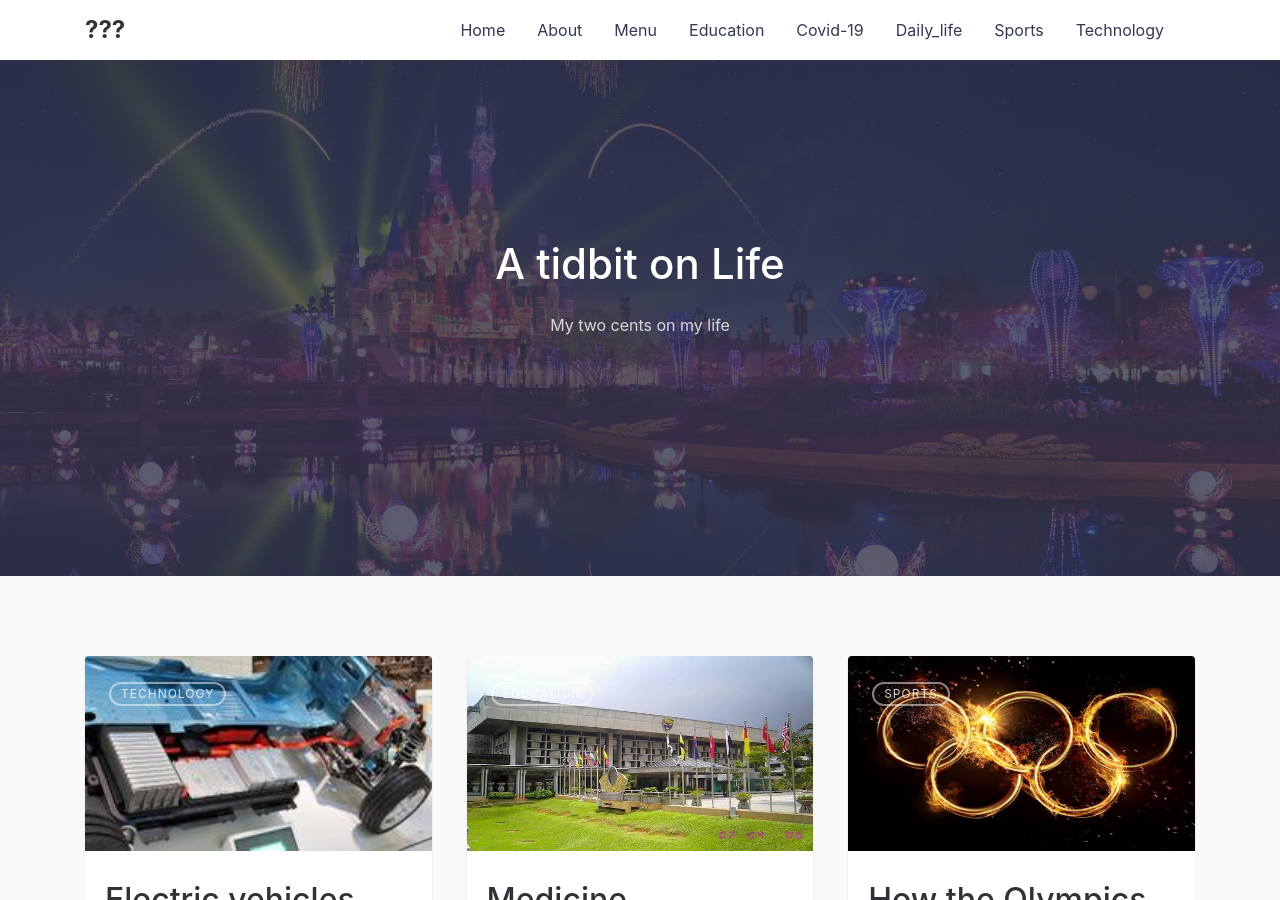
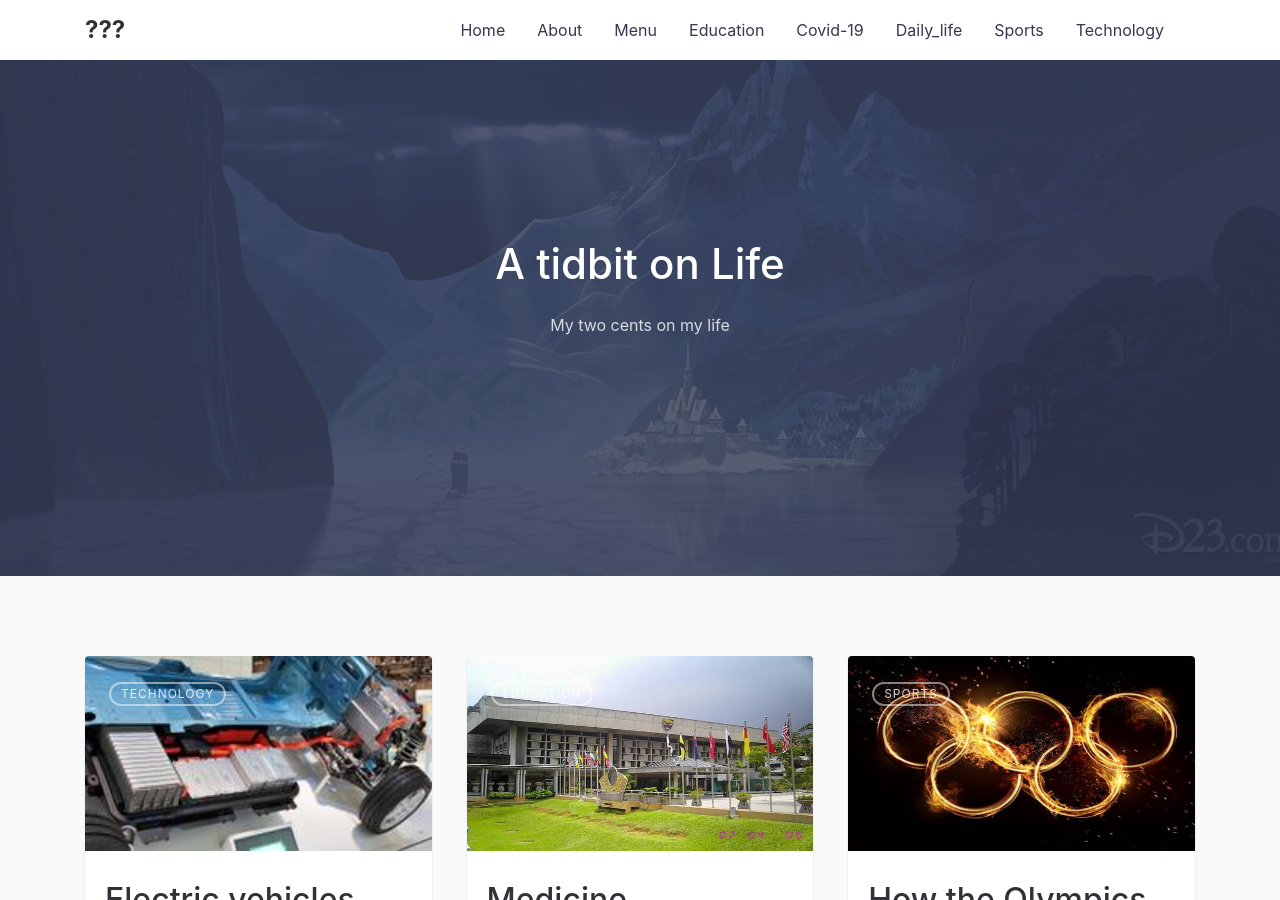
Before and after one commit to JiaCherng/a-tidbit, a Jekyll site: the page built from pages/home.md, in a window 1280 px wide and 900 px high. Built offline with Jekyll 4.4.1, drawn with Linux system fonts in a browser that asks for light colours.

Commit message:
change hero image

```diff
--- a/_config.yml
+++ b/_config.yml
@@ -43,7 +43,7 @@
 tagline: >
   My two cents on my life
 
-hero_img: posts/hero_lg.jpeg # Main background image: use the path from /assets/img/ => This will output /assets/img/posts/sleek_lg.jpeg
+hero_img: posts/Frozen mountain_lg.jpeg # Main background image: use the path from /assets/img/ => This will output /assets/img/posts/sleek_lg.jpeg
 
 
 twitter_username: jio # replace with your_twitter_username or comment to remove link from footer
```
Also changed, not shown: assets/img/posts/Frozen mountain.jpeg (added), assets/img/posts/Frozen mountain_lg.jpeg (added), assets/img/posts/Frozen mountain_md.jpeg (added), assets/img/posts/Frozen mountain_placehold.jpeg (added), assets/img/posts/Frozen mountain_sm.jpeg (added), assets/img/posts/Frozen mountain_thumb.jpeg (added), assets/img/posts/Frozen mountain_thumb@2x.jpeg (added), assets/img/posts/Frozen mountain_xs.jpeg (added), assets/img/posts/hero.jpeg (deleted), assets/img/posts/hero_lg.jpeg (deleted), assets/img/posts/hero_md.jpeg (deleted), assets/img/posts/hero_placehold.jpeg (deleted), assets/img/posts/hero_sm.jpeg (deleted), assets/img/posts/hero_thumb.jpeg (deleted), 2 more files.
